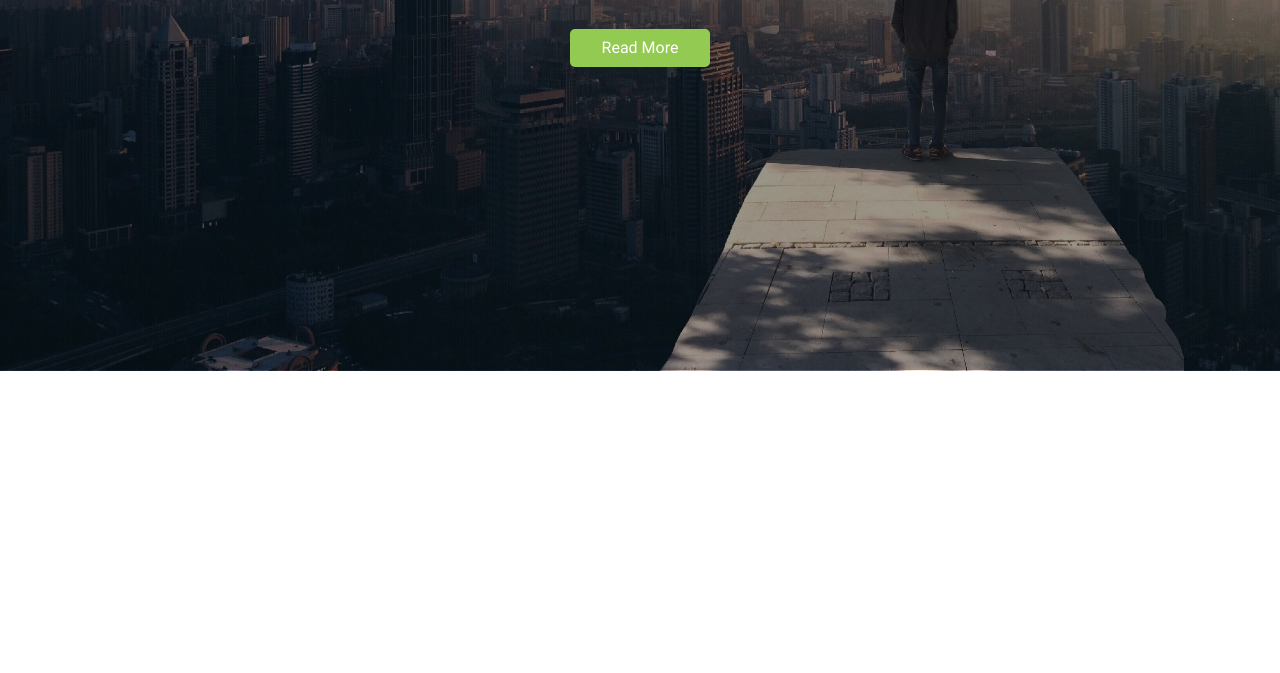
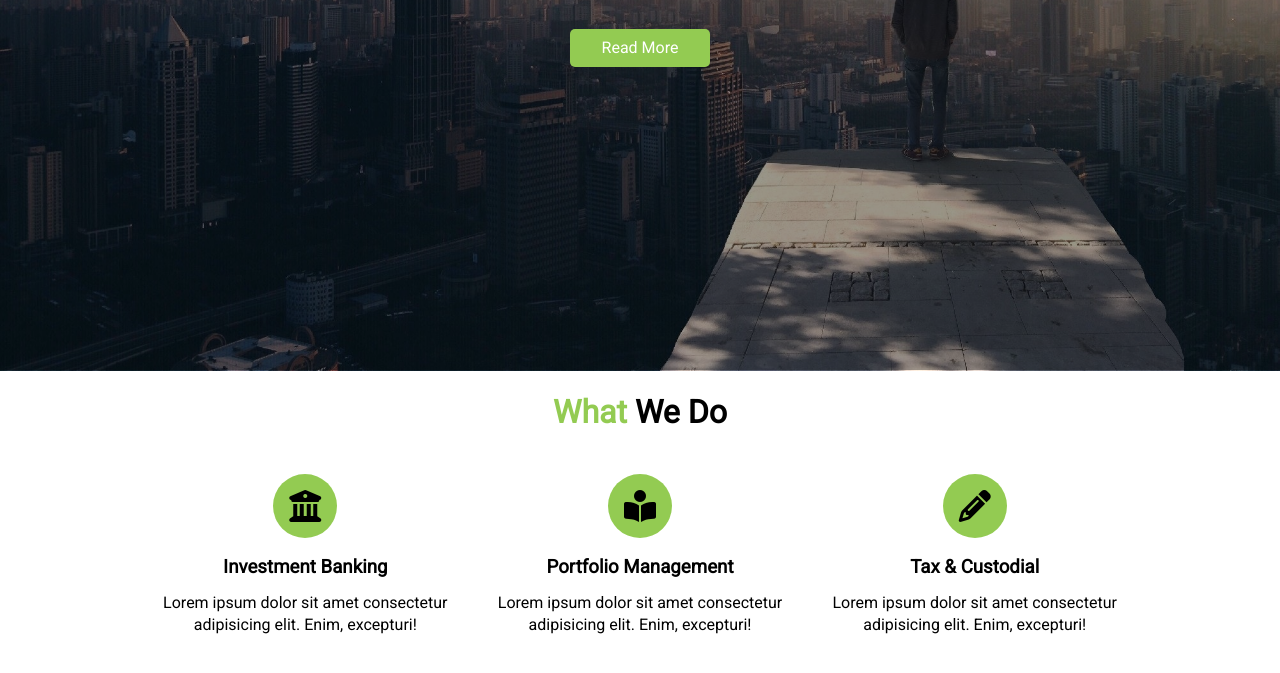
Before and after one commit to rounakbhowmick/Financial-Company-Website, a plain HTML site: page index.html in a window 1280 px wide. Shown: the part 495-1168 px from the top of the page. Before the commit the page ends 866 px from the top, so only its background shows below. Drawn offline with Linux system fonts and the light colour scheme.

Commit message:
what we do section

```diff
--- a/css/style.css
+++ b/css/style.css
@@ -20,6 +20,18 @@ p {
 }
 
 /* Utility Classes */
+
+.container {
+    max-width: 1100px;
+    margin: auto;
+    padding: 0 2rem;
+    overflow: hidden;
+}
+
+.text-center {
+    text-align: center;
+}
+
 .text-primary {
     color: #93cb52;
 }
@@ -30,9 +42,27 @@ p {
     line-height: 1.1;
 }
 
+.m-heading {
+    font-size: 2rem;
+    margin-bottom: 0.75rem;
+    line-height: 1.1;
+}
+
 .lead {
     font-size: 1.3rem;
     margin-bottom: 2rem;
+}
+
+.py-1 {
+    padding: 1.5rem 0;
+}
+
+.py-2 {
+    padding: 2rem 0;
+}
+
+.py-3 {
+    padding: 3rem 0;
 }
 
 .btn {
@@ -40,7 +70,7 @@ p {
     color: #fff;
     background: #93cb52;
     padding: 0.5rem 2rem;
-    border-none;
+    border: none;
     border-radius: 5px;
 }
 
@@ -105,3 +135,22 @@ p {
     bottom: 0;
     background-color: rgba(0, 0, 0, 0.4);
 }
+
+/* Section: What We Do */
+#what .items {
+    display: flex;
+    padding: 1rem;
+}
+
+#what .items .item {
+    flex: 1;
+    text-align: center;
+    padding: 1rem;
+}
+
+#what .items .item i {
+    background: #93cb52;
+    padding: 1rem;
+    border-radius: 50%;
+    margin-bottom: 1rem;
+}
--- a/index.html
+++ b/index.html
@@ -31,6 +31,36 @@
             <a href="#what" class="btn">Read More</a>
         </div>
     </header>
+    <!-- Section: What We Do -->
+    <section id="what" class="bg-light py-1">
+        <div class="container">
+            <h2 class="m-heading text-center"><span class="text-primary">What </span>We Do</h2>
+
+            <div class="items">
+                <div class="item">
+                    <i class="fas fa-university fa-2x"></i>
+                    <div>
+                        <h3>Investment Banking</h3>
+                        <p>Lorem ipsum dolor sit amet consectetur adipisicing elit. Enim, excepturi!</p>
+                    </div>
+                </div>
+                <div class="item">
+                    <i class="fas fa-book-reader fa-2x"></i>
+                    <div>
+                        <h3>Portfolio Management</h3>
+                        <p>Lorem ipsum dolor sit amet consectetur adipisicing elit. Enim, excepturi!</p>
+                    </div>
+                </div>
+                <div class="item">
+                    <i class="fas fa-pencil-alt fa-2x"></i>
+                    <div>
+                        <h3>Tax & Custodial</h3>
+                        <p>Lorem ipsum dolor sit amet consectetur adipisicing elit. Enim, excepturi!</p>
+                    </div>
+                </div>
+            </div>
+        </div>
+    </section>
     <script src="js/main.js"></script>
     <script src="https://kit.fontawesome.com/8b62f518dd.js" crossorigin="anonymous"></script>
 </body>
```
